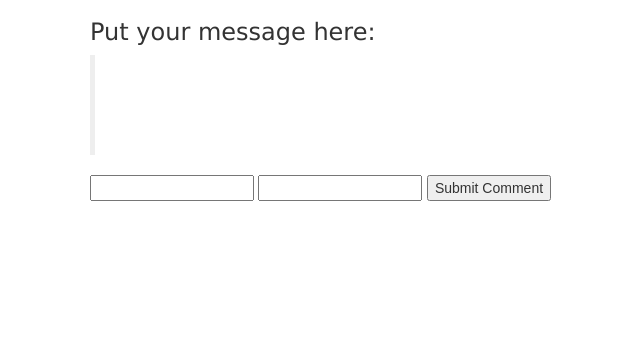
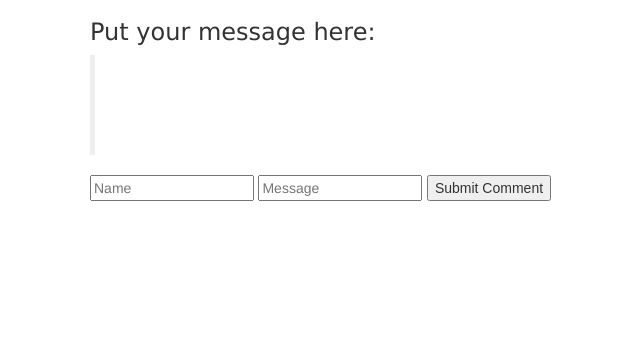
Before and after one commit to chenh1/Bottle, a Node server app: page / in a window 1280 px wide. Shown: the part 51-404 px from the top of the page, without its empty margins (565-1205 px from the left). Run offline with Node 20, Linux system fonts and the light colour scheme; some libraries are stand-ins or nearby versions.

Commit message:
Add placeholder for inputs

```diff
--- a/views/index.ejs
+++ b/views/index.ejs
@@ -36,8 +36,8 @@
     </blockquote>
 
 
-    <input class = "userInput" ng-model = "commentCtrl.comment.name" ng-maxlength = 18 required>
-    <input class = "userInput" ng-model = "commentCtrl.comment.comment" ng-maxlength = 60 required>
+    <input placeholder = "Name" class = "userInput" ng-model = "commentCtrl.comment.name" ng-maxlength = 18 required>
+    <input placeholder = "Message" class = "userInput" ng-model = "commentCtrl.comment.comment" ng-maxlength = 60 required>
     <input class = "inputBtn" type = "submit" value = "Submit Comment">
   </form>
 </div>
```
